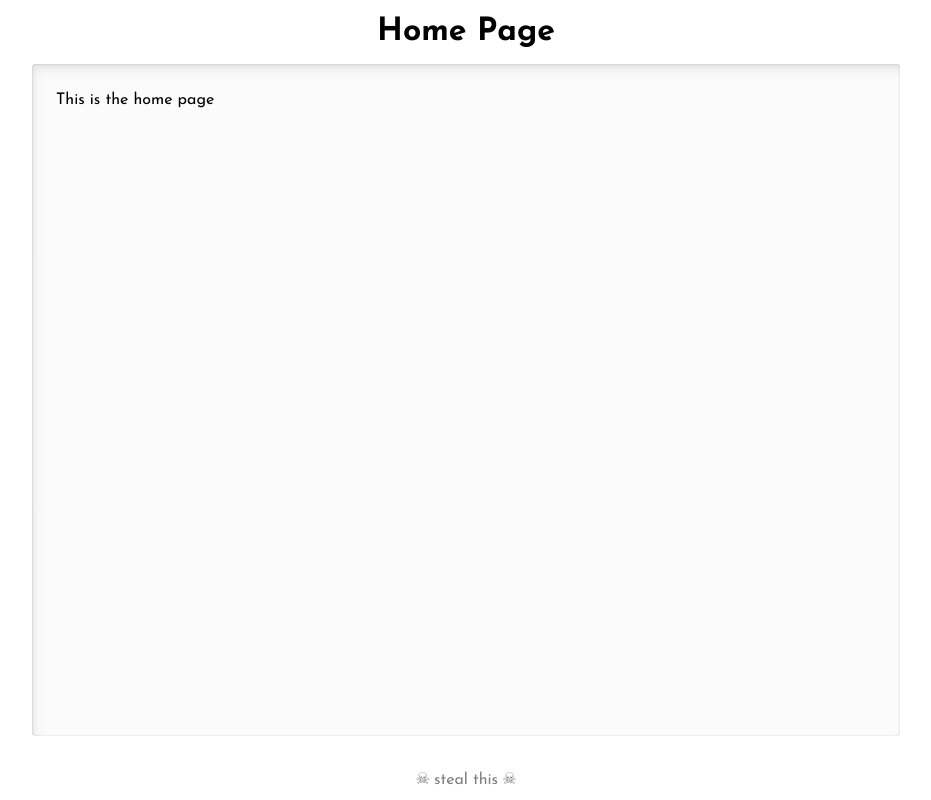
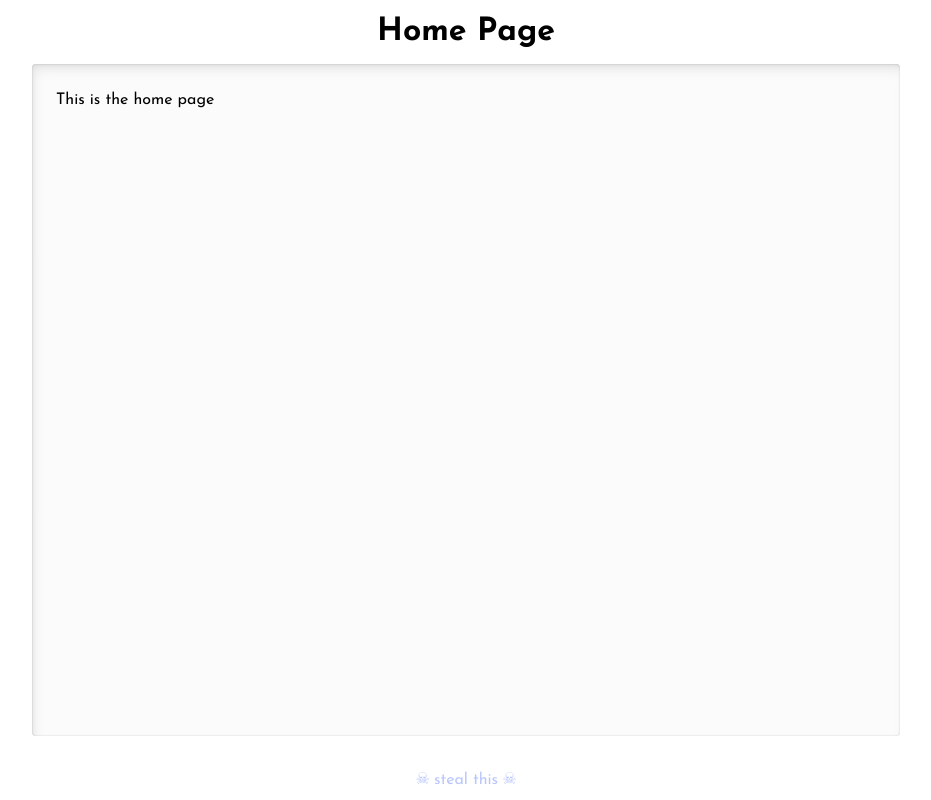
Before and after one commit to tif-calin/culiboot, a React (Create React App) app: page / in a window 1280 px wide. Shown: the whole page, without its empty margins (174-1105 px from the left). Built offline with nearby package versions, Linux system fonts and the light colour scheme; no server answers.

Commit message:
update variable name

```diff
--- a/src/components/ExternalLink.tsx
+++ b/src/components/ExternalLink.tsx
@@ -2,9 +2,9 @@ import styled from 'styled-components';
 
 const ExternalLink = styled(({ children, ...props }: any) => <a target="_blank" rel="noopener noreferrer" {...props} >{children}</a>)`
   transition: color 0.1s;
-  color: var(--blue);
+  color: var(--oc-indigo-4);
 
-  &:hover { color: unset }
+  &:hover { color: unset; }
 `;
 
 export default ExternalLink;
```
